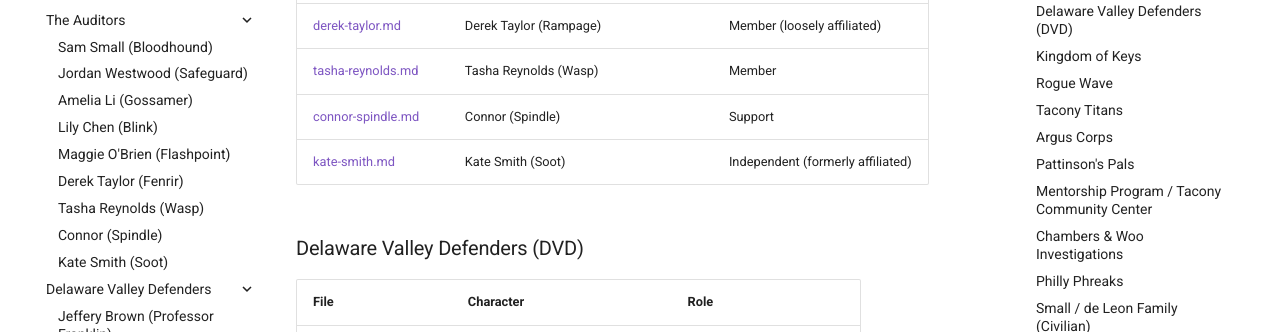
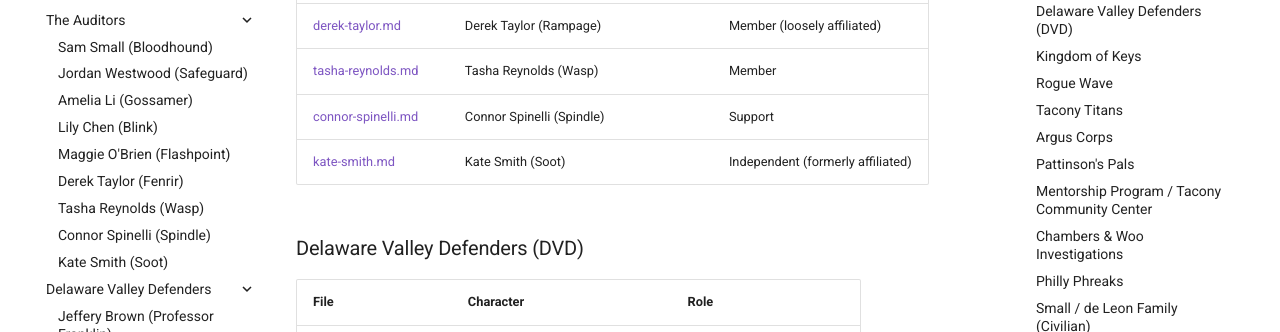
Before and after one commit to bearsharktopus-dev/chum-wiki, an MkDocs documentation site: the page built from knowledge-base/wiki-index.md, in a window 1280 px wide and 900 px high, scrolled down 513 px. Shown: the part 151-483 px from the top of the window. Built offline with MkDocs 1.6.1 and Material for MkDocs 9.7.7, drawn with Linux system fonts in a browser that asks for light colours.

Commit message:
Rename connor-spindle.md to connor-spinelli.md to match real name
Spindle is the codename; Spinelli is the real surname. Updates mkdocs
nav and both wiki-index pages to match the new filename and display label.

Co-Authored-By: Claude Opus 4 (1M context) <noreply@anthropic.com>

```diff
--- a/knowledge-base/wiki-index.md
+++ b/knowledge-base/wiki-index.md
@@ -16,7 +16,7 @@ Master index for the Chum wiki knowledge base. Characters are organized by prima
 | [maggie-obrien.md](characters/maggie-obrien.md) | Magdalene "Maggie" O'Brien (Flashpoint) | Member |
 | [derek-taylor.md](characters/derek-taylor.md) | Derek Taylor (Rampage) | Member (loosely affiliated) |
 | [tasha-reynolds.md](characters/tasha-reynolds.md) | Tasha Reynolds (Wasp) | Member |
-| [connor-spindle.md](characters/connor-spindle.md) | Connor (Spindle) | Support |
+| [connor-spinelli.md](characters/connor-spinelli.md) | Connor Spinelli (Spindle) | Support |
 | [kate-smith.md](characters/kate-smith.md) | Kate Smith (Soot) | Independent (formerly affiliated) |
 
 ### Delaware Valley Defenders (DVD)
--- a/mkdocs.yml
+++ b/mkdocs.yml
@@ -54,7 +54,7 @@ nav:
       - Maggie O'Brien (Flashpoint): characters/maggie-obrien.md
       - Derek Taylor (Fenrir): characters/derek-taylor.md
       - Tasha Reynolds (Wasp): characters/tasha-reynolds.md
-      - Connor (Spindle): characters/connor-spindle.md
+      - Connor Spinelli (Spindle): characters/connor-spinelli.md
       - Kate Smith (Soot): characters/kate-smith.md
     - Delaware Valley Defenders:
       - Jeffery Brown (Professor Franklin): characters/jeffery-brown.md
```
Also changed, not shown: wiki-index.md (+1 -1 lines), knowledge-base/characters/connor-spinelli.md (renamed from knowledge-base/characters/connor-spindle.md).
